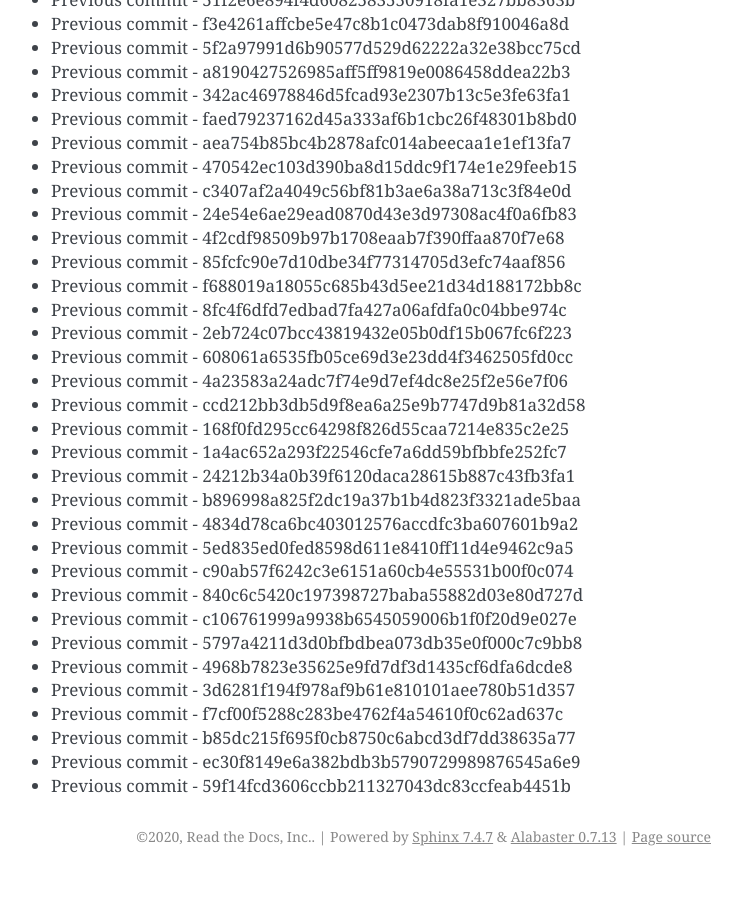
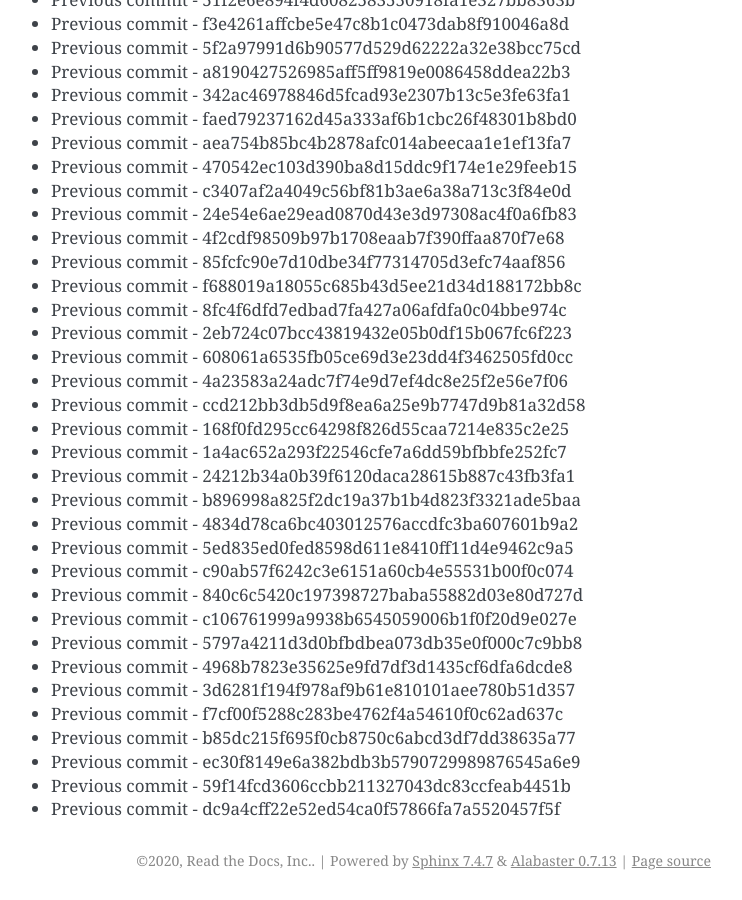
Before and after one commit to readthedocs/rtd-git-stresstest, a Sphinx documentation site: the page built from docs/updates.rst, in a window 1280 px wide and 900 px high, scrolled down 8532 px. Shown: the whole window, without its empty margins (399-1141 px from the left). Built offline with Sphinx 7.4.7, drawn with Linux system fonts in a browser that asks for light colours; before the commit the page ends 9408 px from its top, so only the background shows below that.

Commit message:
Generating commit from previous: dc9a4cff22e52ed54ca0f57866fa7a5520457f5f

```diff
--- a/docs/updates.rst
+++ b/docs/updates.rst
@@ -390,3 +390,4 @@ It can be tested for any performance characteristics.
 * Previous commit - b85dc215f695f0cb8750c6abcd3df7dd38635a77
 * Previous commit - ec30f8149e6a382bdb3b5790729989876545a6e9
 * Previous commit - 59f14fcd3606ccbb211327043dc83ccfeab4451b
+* Previous commit - dc9a4cff22e52ed54ca0f57866fa7a5520457f5f
```
